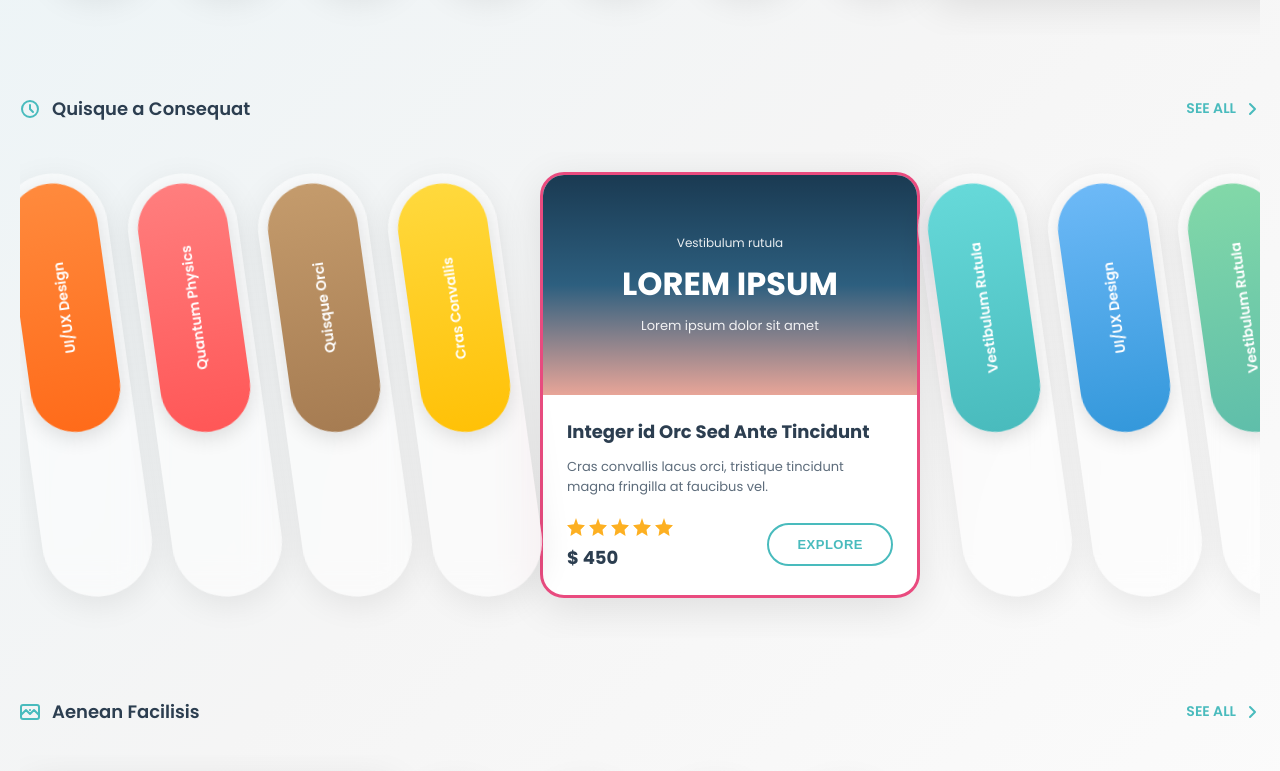
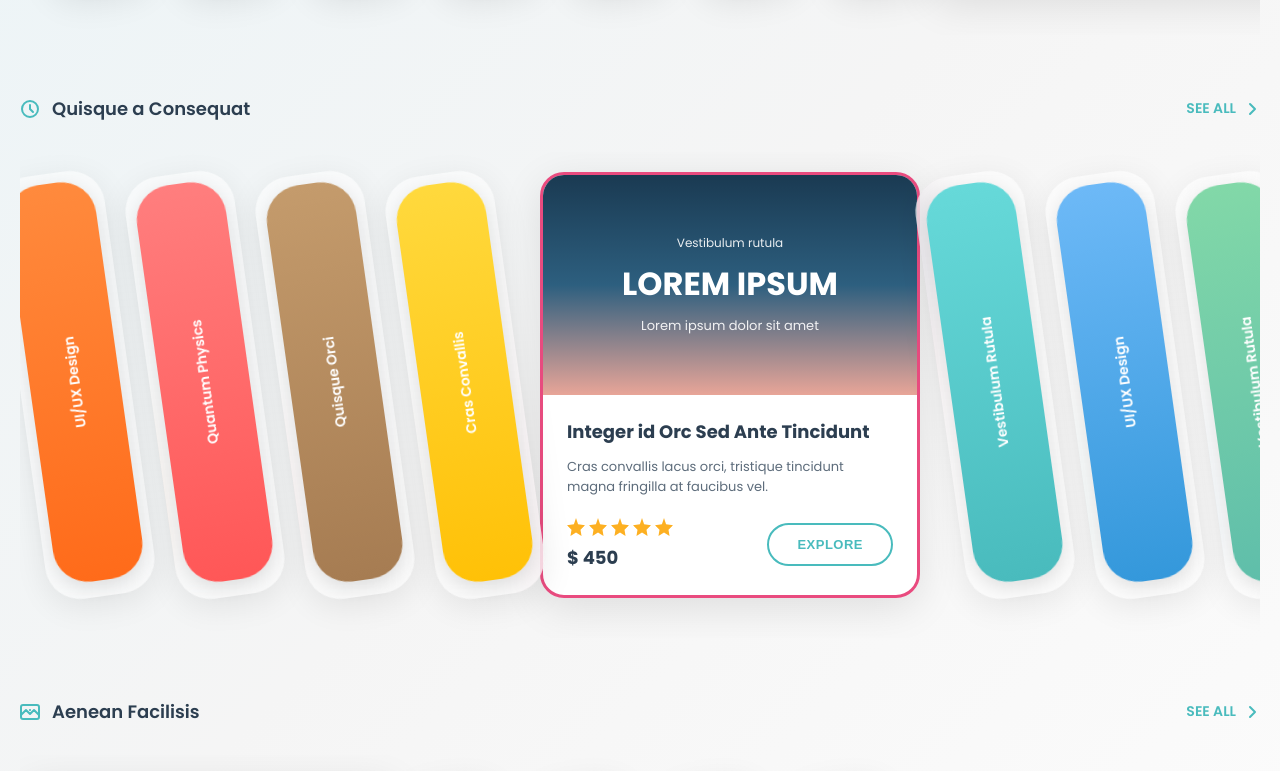
Before and after one commit to pSeudnotsudo/i-code-lab, a Django app: page / in a window 1280 px wide. Shown: the part 4555-5326 px from the top of the page. Run offline with Django 5.2, Linux system fonts and the light colour scheme.

Commit message:
st:courses - optimize courses section styling

```diff
--- a/pages/templates/index.html
+++ b/pages/templates/index.html
@@ -7,6 +7,7 @@
 
 {% block content %}
   <!-- Hero Section -->
+
   <section class="hero">
     <div class="hero-container">
       <div class="hero-content">
--- a/static/css/styles.css
+++ b/static/css/styles.css
@@ -1259,7 +1259,7 @@ body {
     flex-shrink: 0;
     background: rgba(255, 255, 255, 0.5);
     backdrop-filter: blur(20px);
-    border-radius: 60px;
+    border-radius: 35px;
     padding: 10px;
     transform: rotate(-8deg);
     transition: transform 0.3s ease;
@@ -1273,8 +1273,8 @@ body {
 /* Pills */
 .ft-explore__pill {
     width: 90px;
-    height: 250px;
-    border-radius: 50px;
+    height: 400px;
+    border-radius: 35px;
     display: flex;
     align-items: center;
     justify-content: center;
```
